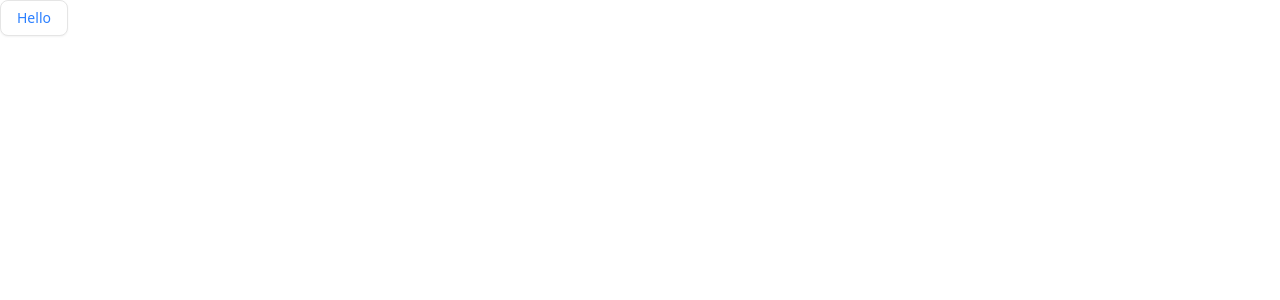
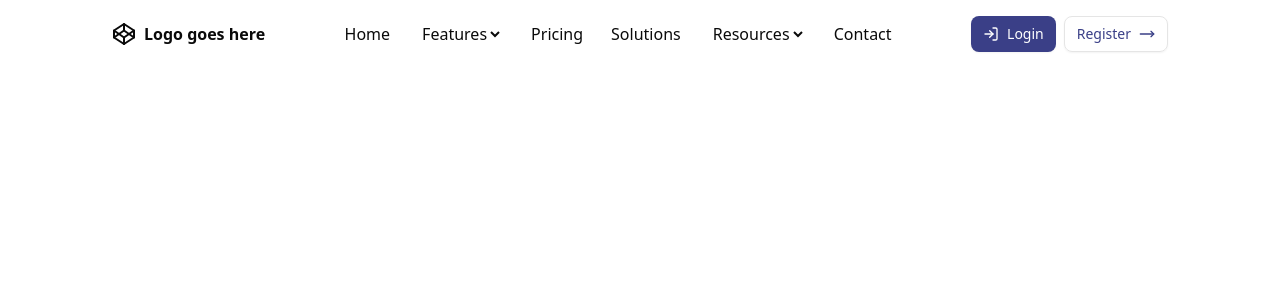
Before and after one commit to PrashantTimilsina/intern-assignment, a Next.js app: page / in a window 1280 px wide. Shown: the top 300 px of the page. Built offline with nearby package versions, Linux system fonts and the light colour scheme.

Commit message:
style:Navbar for larger screen

```diff
--- /dev/null
+++ b/app/_components/Navbar.tsx
@@ -0,0 +1,55 @@
+import React from "react";
+import { Codepen, LogIn, MoveRight } from "lucide-react";
+import { Button } from "../../components/ui/button";
+
+function Navbar() {
+  return (
+    <header className="container mx-auto mt-4 px-28">
+      <nav className="flex items-center justify-between">
+        <div className="flex items-center gap-2">
+          <Codepen />
+          <h1 className="font-semibold">Logo goes here</h1>
+        </div>
+        <ul className="flex items-center gap-7 ">
+          <li>Home</li>
+          <li>
+            <select className="outline-none bg-transparent cursor-pointer">
+              <option>Features</option>
+            </select>
+          </li>
+          <li>Pricing</li>
+          <li>Solutions</li>
+          <li>
+            <select className="outline-none bg-transparent cursor-pointer">
+              <option>Resources</option>
+            </select>
+          </li>
+          <li>Contact</li>
+        </ul>
+        <div className="flex items-center gap-2">
+          <Button
+            variant="outline"
+            className=" cursor-pointer bg-(--color-primary) text-(--color-btn-text-primary)   border-none gap-2 hover:bg-[#6F75B8] hover:text-white"
+          >
+            <LogIn size={16} />
+            Login
+          </Button>
+
+          <Button
+            variant="outline"
+            className="cursor-pointer
+              bg-transparent
+              text-(--color-btn-text-secondary)
+
+              gap-2"
+          >
+            Register
+            <MoveRight size={14} />
+          </Button>
+        </div>
+      </nav>
+    </header>
+  );
+}
+
+export default Navbar;
--- a/app/globals.css
+++ b/app/globals.css
@@ -44,6 +44,13 @@
   --radius-2xl: calc(var(--radius) + 8px);
   --radius-3xl: calc(var(--radius) + 12px);
   --radius-4xl: calc(var(--radius) + 16px);
+}
+@theme {
+  --color-primary: #3a3f87;
+  --color-btn-text-primary: #ffffff;
+  --color-hover-primary: #8a8fd0;
+  --color-secondary: #ffffff;
+  --color-btn-text-secondary: #3a3f87;
 }
 
 :root {
--- a/app/page.tsx
+++ b/app/page.tsx
@@ -1,10 +1,14 @@
+import Navbar from "@/app/_components/Navbar";
 import { Button } from "@/components/ui/button";
 
 function App() {
   return (
-    <Button variant="outline" className="text-blue-500">
-      Hello
-    </Button>
+    // <Button variant="outline" className="bg-primary text-btn-text-primary">
+    //   Hello
+    // </Button>
+    <section>
+      <Navbar />
+    </section>
   );
 }
 
```
